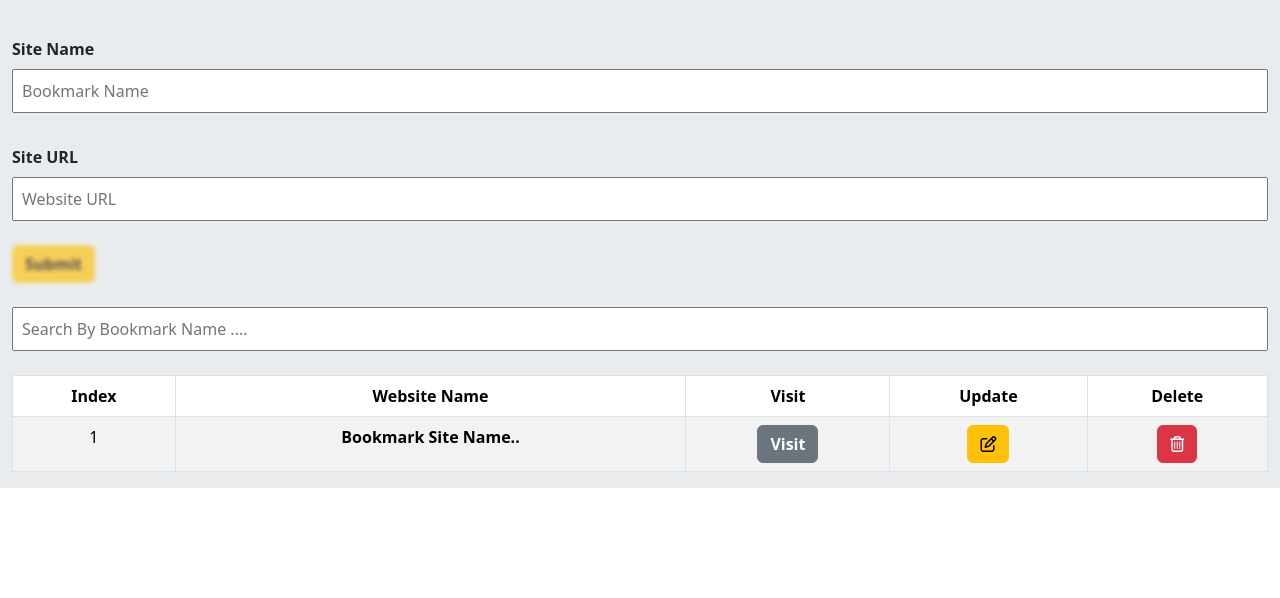
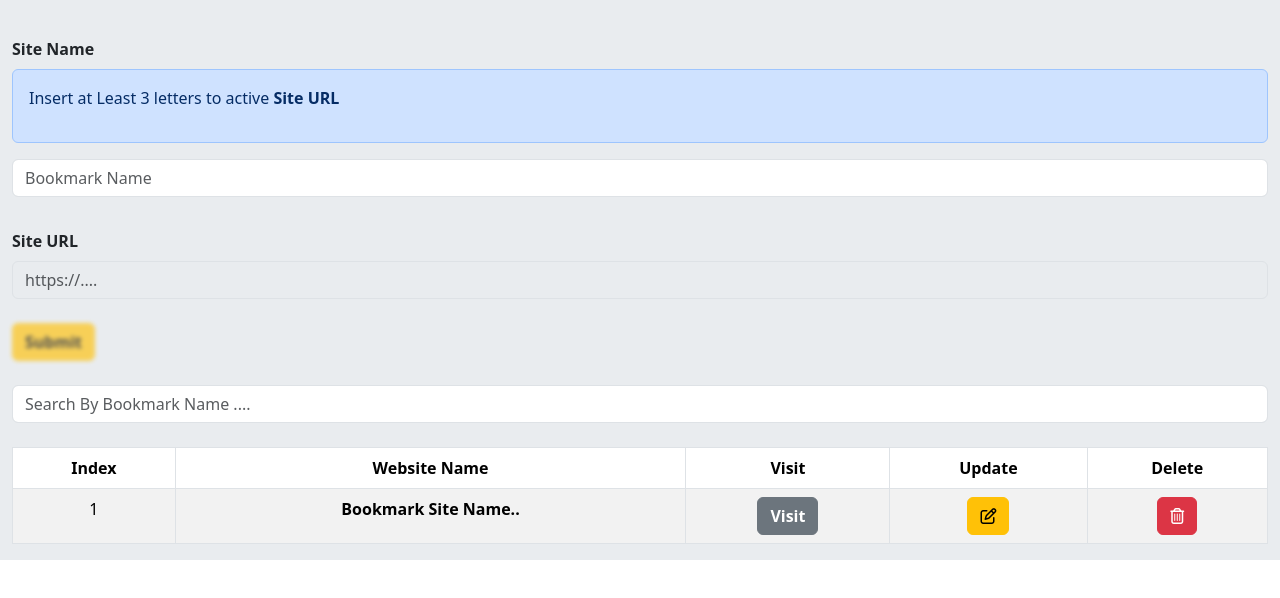
Before and after one commit to MohamedAtef-SE/Bookmark, a plain HTML site: page index.html in a window 1280 px wide. Shown: the part 168-766 px from the top of the page. Drawn offline with Linux system fonts and the light colour scheme; files whose address does not match are found by name.

Commit message:
add some restricted

```diff
--- a/index.html
+++ b/index.html
@@ -26,11 +26,20 @@
         </p>
         <div class="content text-start">
             <label class="mt-4 fw-bold py-2" for="siteName">Site Name</label>
-            <input class="p-2 w-100" type="text" name="siteName" id="siteName" placeholder="Bookmark Name">
+            <div id="errorMsg" class="alert alert-primary" role="alert">
+                <p>
+                    Insert at Least 3 letters to active <span class="fw-bolder">Site URL</span>
+                </p>
+            </div>
+            <input onfocus="" onkeyup="enureInsertedSiteName()" class="form-control" type="text" name="siteName"
+                id="siteName" placeholder="Bookmark Name">
             <label class="mt-4 fw-bold py-2" for="url">Site URL</label>
-            <input onkeyup="testing()" class="p-2 w-100" type="url" name="url" id="url" placeholder="Website URL">
+            <input onkeyup="testing()" class="form-control" type="url" id="url" placeholder="https://...."
+                aria-label="Disabled input example" disabled>
+
+
             <button onclick="addNewBookMark()" id="btn" class="btn btn-warning my-4 fw-bold">Submit</button>
-            <input onkeyup="searchBookMark()" class="p-2 mb-4 w-100" type="search" name="searchBar" id="searchBar"
+            <input onkeyup="searchBookMark()" class="form-control mb-4" type="search" name="searchBar" id="searchBar"
                 placeholder="Search By Bookmark Name ....">
         </div>
         <table class="table table-bordered table-striped">
--- a/js/main.js
+++ b/js/main.js
@@ -2,7 +2,7 @@ var submitButtonMain = document.getElementById('btn');
 var siteNameMain = document.getElementById('siteName');
 var websiteURLMain = document.getElementById('url');
 var searchBarMain = document.getElementById('searchBar');
-var validURL = /^(ftp|http|https):\/\/[^ "]+$/;
+var validsiteName = /[a-z]{3,}/i;
 var validURL = /^(http:\/\/|https:\/\/)[a-z0-9]+([\-\.]{1}[a-z0-9]+)*\.[a-z]{2,5}(:[0-9]{1,5})?(\/.*)?$/;
 
 var arrOfURL = [];
@@ -154,3 +154,18 @@ function testing() {
     }
 
 }
+
+var errorMessage = document.getElementById('errorMsg');
+errorMessage.style.display = 'none';
+function enureInsertedSiteName() {
+    if (validsiteName.test(siteNameMain.value)) {
+        websiteURLMain.disabled = false;
+        errorMessage.style.display = 'none';
+    }
+    else {
+        errorMessage.style.display = 'block';
+        websiteURLMain.disabled = true;
+        submitButtonMain.disabled = true;
+
+    }
+}
```
